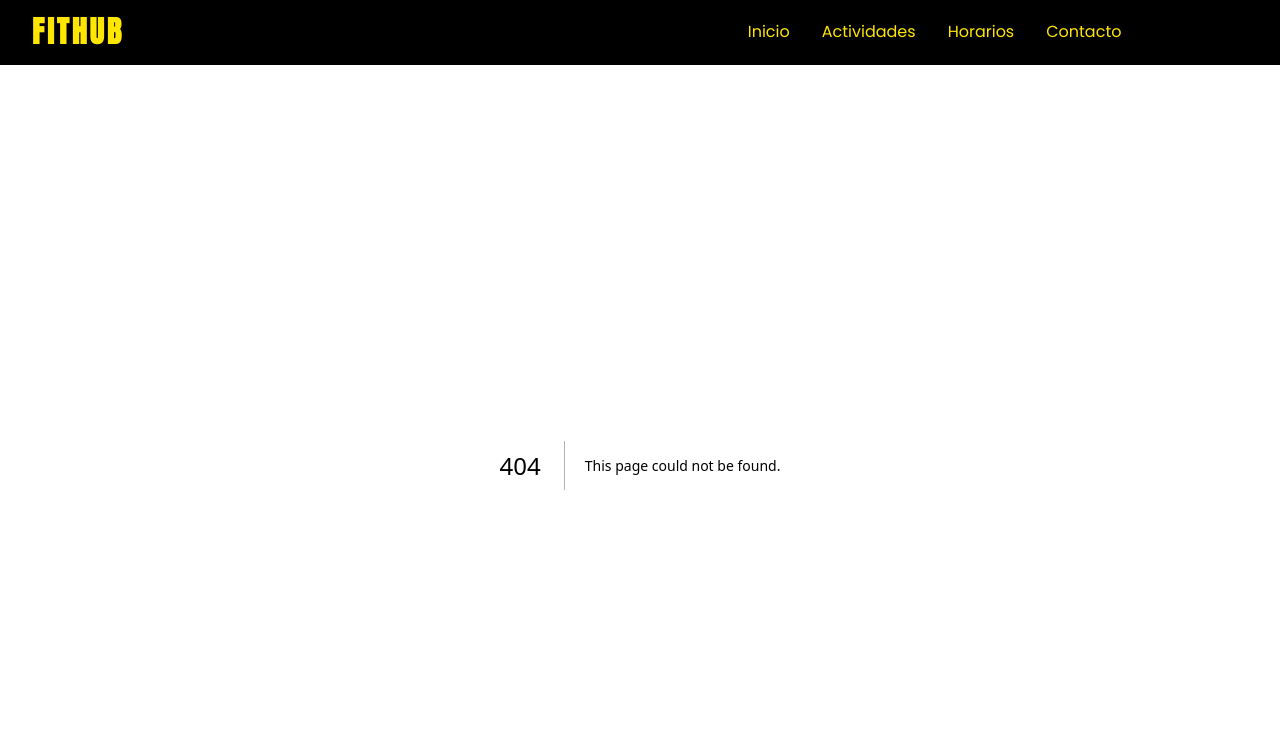
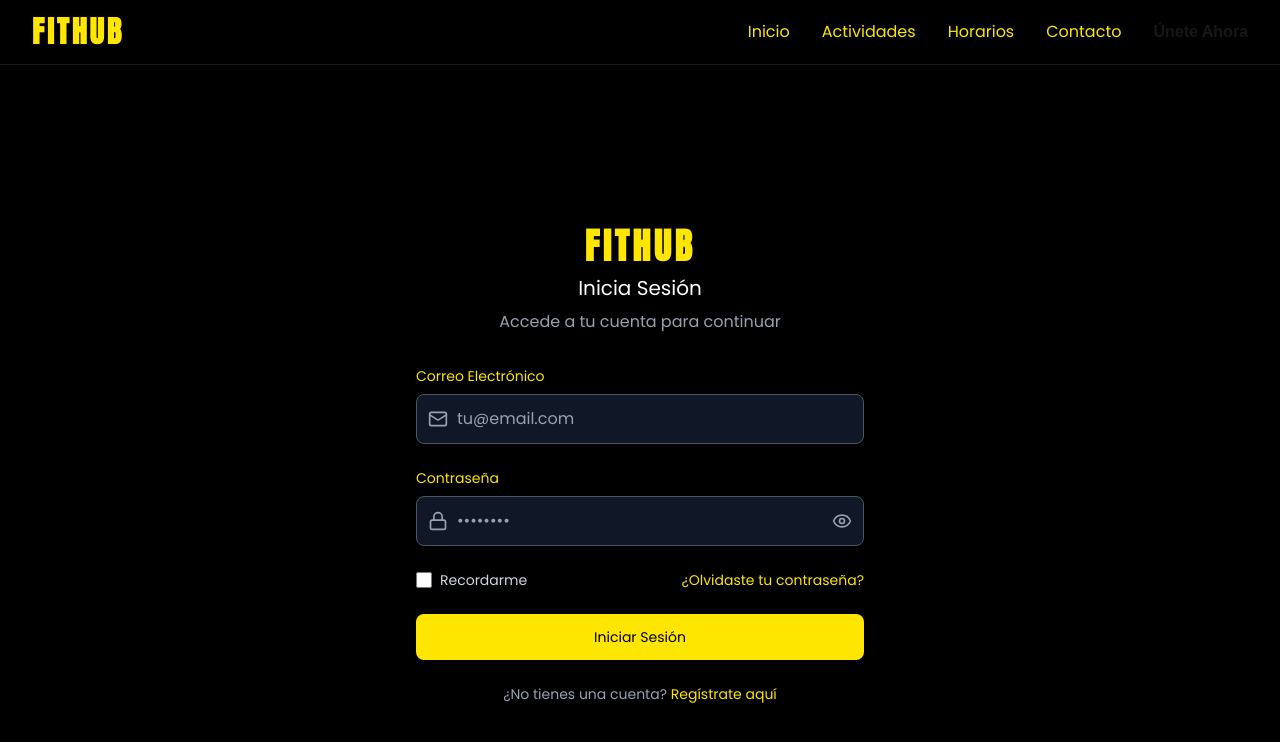
Before and after one commit to fithubhenry/FitHub, a Next.js app in the folder front/: page /login in a window 1280 px wide. Before the commit this address had no page. Shown: the top 742 px of the page. Built offline with nearby package versions, Linux system fonts and the light colour scheme.

Commit message:
Add names in to a gitignore file

```diff
--- /dev/null
+++ b/front/src/app/login/page.tsx
@@ -0,0 +1,158 @@
+"use client"
+
+import React, { useState } from 'react'
+import { Eye, EyeOff, Mail, Lock } from 'lucide-react'
+
+function Login(): React.ReactNode {
+  const [formData, setFormData] = useState({
+    email: '',
+    password: ''
+  })
+  const [showPassword, setShowPassword] = useState(false)
+  const [isLoading, setIsLoading] = useState(false)
+
+  const handleInputChange = (e: React.ChangeEvent<HTMLInputElement>) => {
+    const { name, value } = e.target
+    setFormData(prev => ({
+      ...prev,
+      [name]: value
+    }))
+  }
+
+  const handleSubmit = async (e: React.FormEvent) => {
+    e.preventDefault()
+    setIsLoading(true)
+
+    // Aquí iría la lógica de autenticación
+    console.log('Datos del login:', formData)
+
+    // Simular llamada a API
+    setTimeout(() => {
+      setIsLoading(false)
+      // Redirigir o mostrar mensaje de éxito
+    }, 2000)
+  }
+
+  return (
+    <div className="min-h-screen bg-black flex items-center justify-center px-4">
+      <div className="max-w-md w-full">
+        {/* Logo y título */}
+        <div className="text-center mb-8">
+          <h1 className="font-anton text-4xl font-bold tracking-widest text-[#fee600] mb-2">
+            FITHUB
+          </h1>
+          <h2 className="font-poppins text-xl text-white">
+            Inicia Sesión
+          </h2>
+          <p className="font-poppins text-gray-400 mt-2">
+            Accede a tu cuenta para continuar
+          </p>
+        </div>
+
+        {/* Formulario */}
+        <form onSubmit={handleSubmit} className="space-y-6">
+          {/* Campo Email */}
+          <div>
+            <label htmlFor="email" className="block font-poppins text-sm font-medium text-[#fee600] mb-2">
+              Correo Electrónico
+            </label>
+            <div className="relative">
+              <div className="absolute inset-y-0 left-0 pl-3 flex items-center pointer-events-none">
+                <Mail className="h-5 w-5 text-gray-400" />
+              </div>
+              <input
+                id="email"
+                name="email"
+                type="email"
+                required
+                value={formData.email}
+                onChange={handleInputChange}
+                className="block w-full pl-10 pr-3 py-3 border border-gray-600 rounded-lg bg-gray-900 text-white placeholder-gray-400 focus:outline-none focus:ring-2 focus:ring-[#fee600] focus:border-transparent font-poppins"
+                placeholder="tu@email.com"
+              />
+            </div>
+          </div>
+
+          {/* Campo Contraseña */}
+          <div>
+            <label htmlFor="password" className="block font-poppins text-sm font-medium text-[#fee600] mb-2">
+              Contraseña
+            </label>
+            <div className="relative">
+              <div className="absolute inset-y-0 left-0 pl-3 flex items-center pointer-events-none">
+                <Lock className="h-5 w-5 text-gray-400" />
+              </div>
+              <input
+                id="password"
+                name="password"
+                type={showPassword ? 'text' : 'password'}
+                required
+                value={formData.password}
+                onChange={handleInputChange}
+                className="block w-full pl-10 pr-12 py-3 border border-gray-600 rounded-lg bg-gray-900 text-white placeholder-gray-400 focus:outline-none focus:ring-2 focus:ring-[#fee600] focus:border-transparent font-poppins"
+                placeholder="••••••••"
+              />
+              <button
+                type="button"
+                onClick={() => setShowPassword(!showPassword)}
+                className="absolute inset-y-0 right-0 pr-3 flex items-center"
+              >
+                {showPassword ? (
+                  <EyeOff className="h-5 w-5 text-gray-400 hover:text-[#fee600] transition-colors" />
+                ) : (
+                  <Eye className="h-5 w-5 text-gray-400 hover:text-[#fee600] transition-colors" />
+                )}
+              </button>
+            </div>
+          </div>
+
+          {/* Recordar contraseña */}
+          <div className="flex items-center justify-between">
+            <div className="flex items-center">
+              <input
+                id="remember-me"
+                name="remember-me"
+                type="checkbox"
+                className="h-4 w-4 text-[#fee600] focus:ring-[#fee600] border-gray-600 rounded bg-gray-900"
+              />
+              <label htmlFor="remember-me" className="ml-2 block font-poppins text-sm text-gray-300">
+                Recordarme
+              </label>
+            </div>
+            <a href="#" className="font-poppins text-sm text-[#fee600] hover:text-yellow-400 transition-colors">
+              ¿Olvidaste tu contraseña?
+            </a>
+          </div>
+
+          {/* Botón de envío */}
+          <button
+            type="submit"
+            disabled={isLoading}
+            className="w-full flex justify-center py-3 px-4 border border-transparent rounded-lg shadow-sm font-poppins text-sm font-medium text-black bg-[#fee600] hover:bg-yellow-400 focus:outline-none focus:ring-2 focus:ring-offset-2 focus:ring-[#fee600] focus:ring-offset-black disabled:opacity-50 disabled:cursor-not-allowed transition-colors duration-200"
+          >
+            {isLoading ? (
+              <div className="flex items-center">
+                <div className="animate-spin rounded-full h-4 w-4 border-b-2 border-black mr-2"></div>
+                Iniciando sesión...
+              </div>
+            ) : (
+              'Iniciar Sesión'
+            )}
+          </button>
+
+          {/* Enlaces adicionales */}
+          <div className="text-center">
+            <p className="font-poppins text-sm text-gray-400">
+              ¿No tienes una cuenta?{' '}
+              <a href="/register" className="text-[#fee600] hover:text-yellow-400 transition-colors">
+                Regístrate aquí
+              </a>
+            </p>
+          </div>
+        </form>
+      </div>
+    </div>
+  )
+}
+
+export default Login
```
Also changed, not shown: 2 other files (tests, documents, lock files or other folders).
